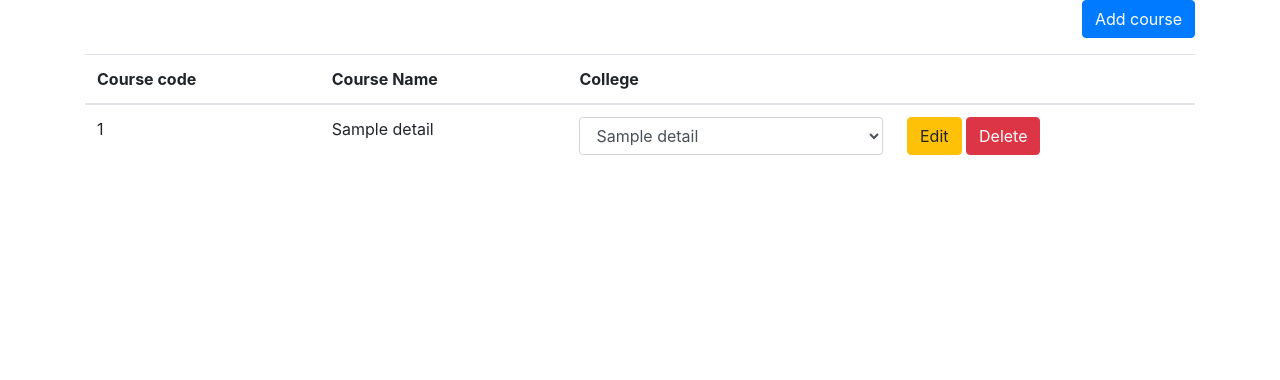
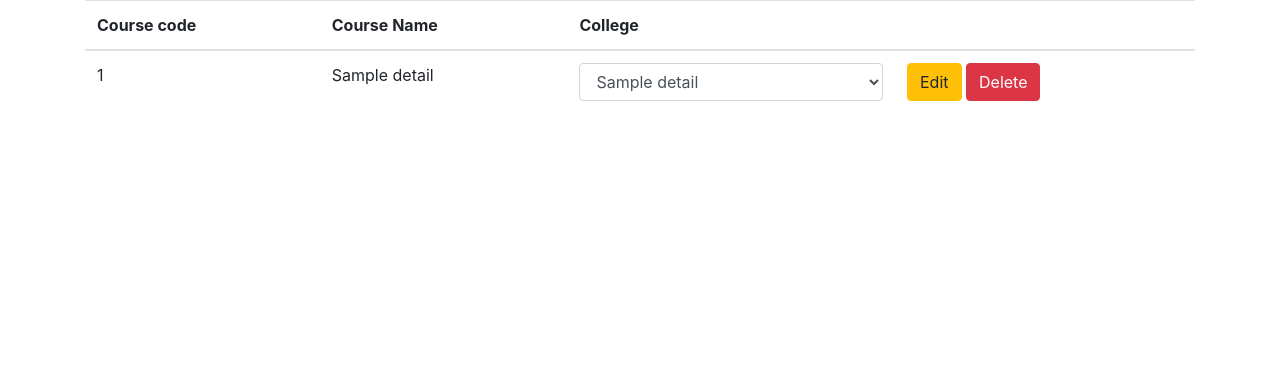
Before and after one commit to Nyf0/SSIS_V3, a Flask app: template website/templates/courses.html in a window 1280 px wide. Shown: the part 40-420 px from the top of the page. Run offline with Flask 3, Linux system fonts and the light colour scheme; the template is opened without the code that fills it: most values are stand-ins (such as "Sample title", 1, 10 or a date in 2020); some libraries are stand-ins or nearby versions.

Commit message:
Fix: Fixed a bug where student course in add-student page was not read properly. Also removed a redundant button in the course page.

```diff
--- a/website/student/controllers.py
+++ b/website/student/controllers.py
@@ -34,8 +34,6 @@ def add_student():
                     flash('This cannot be empty!', category='error')
                 if len(lname) < 1:
                     flash('This cannot be empty!', category='error')
-                elif len(course) < 1:
-                    flash('A course must be provided!', category='error')
                 else:
                     #add student to database
                     student = models.Student(id=id, fname=fname, lname=lname, course=course, gender=gender, level=level)
--- a/website/templates/add_student.html
+++ b/website/templates/add_student.html
@@ -40,7 +40,7 @@
     </div>
     <label for="course">Student Course: </label>
     <div class="form-group">
-        <select class="form-control" id="student_course" name="student_course" required>
+        <select class="form-control" id="course" name="course" required>
             <option value="">Select course</option>
             {% for course in courses %}
             <option value="{{ course[0] }}">{{course[0]}}</option>
--- a/website/templates/courses.html
+++ b/website/templates/courses.html
@@ -7,9 +7,6 @@
 </div>
 </a>
 
-<div class="form-group" align="right">
-    <button type="button" class="btn btn-primary" onclick="location.href='/add-course'">Add course</button>
-</div>
 <table class="table" id="courses">
     <thead>
       <tr>
```
